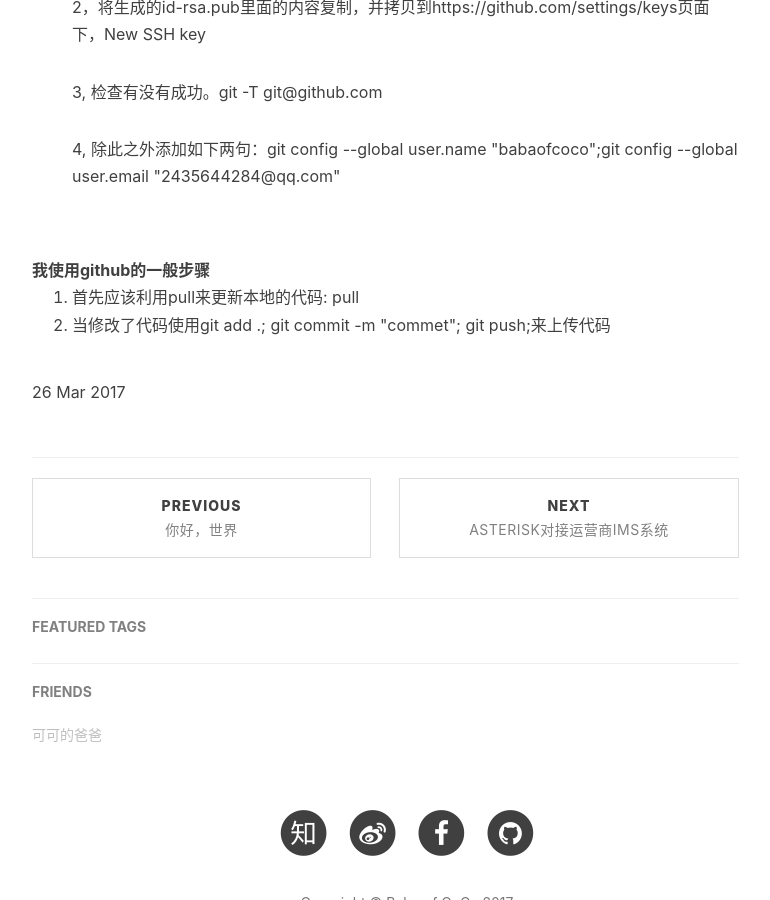
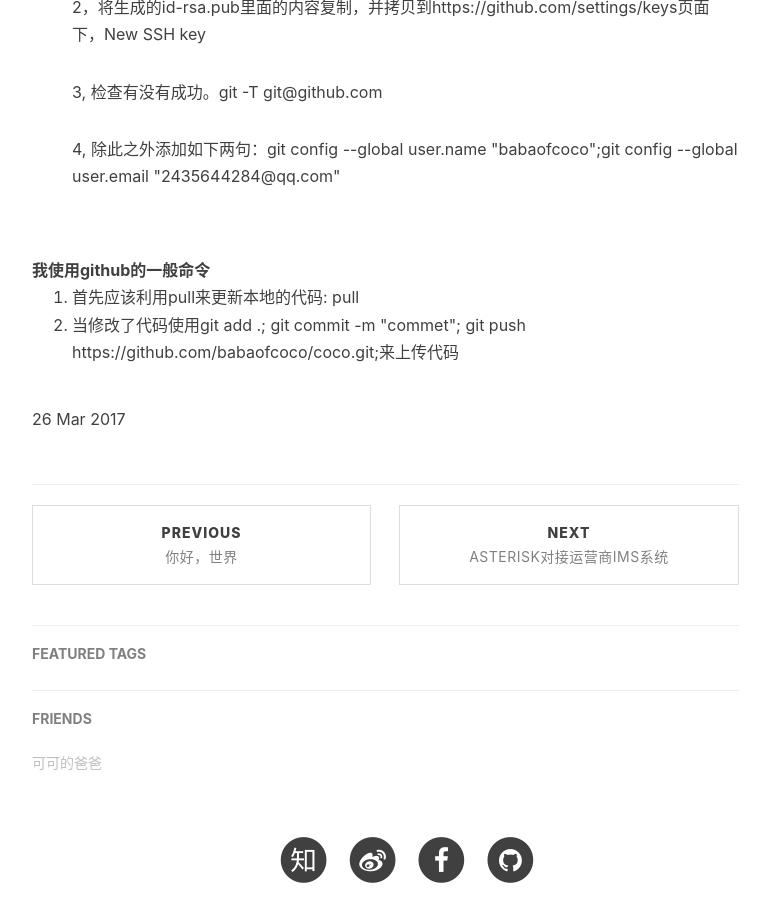
Before and after one commit to babaofcoco/coco, a Jekyll site: the page built from _posts/2017-03-26-注意事项.html, in a window 1280 px wide and 900 px high, scrolled down 1109 px. Shown: the whole window, without its empty margins (233-1003 px from the left). Built offline with Jekyll 4.4.1, drawn with Linux system fonts in a browser that asks for light colours; nearby versions of some CDN libraries; comment, search, counter and statistics services are not loaded.

Commit message:
update the github command

```diff
--- a/_posts/2017-03-26-注意事项.html
+++ b/_posts/2017-03-26-注意事项.html
@@ -61,10 +61,10 @@ tags:
 	<p></p>
 </ol>
 <br>
-<b>我使用github的一般步骤</b>
+<b>我使用github的一般命令</b>
 <ol>
 <li>首先应该利用pull来更新本地的代码: pull</li>
-<li>当修改了代码使用git add .; git commit -m "commet"; git push;来上传代码 </li>
+<li>当修改了代码使用git add .; git commit -m "commet"; git push https://github.com/babaofcoco/coco.git;来上传代码 </li>
 
 </ol>
 
```
